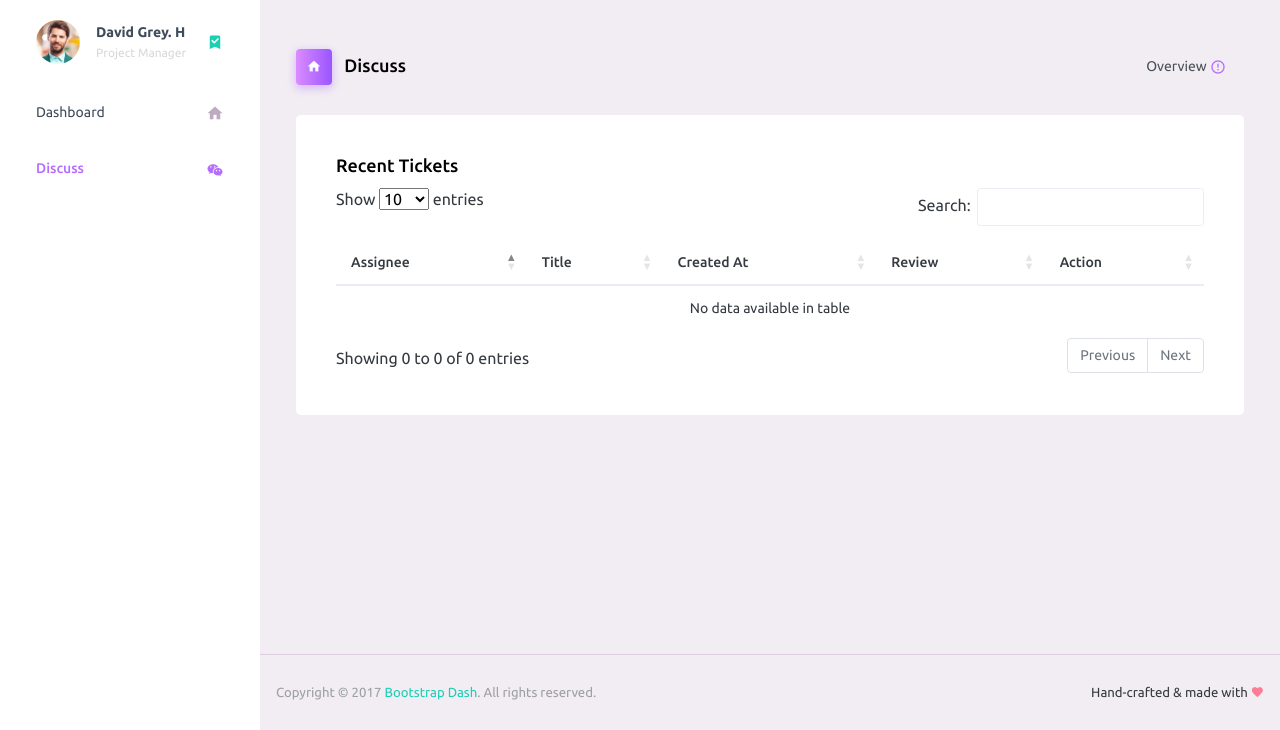
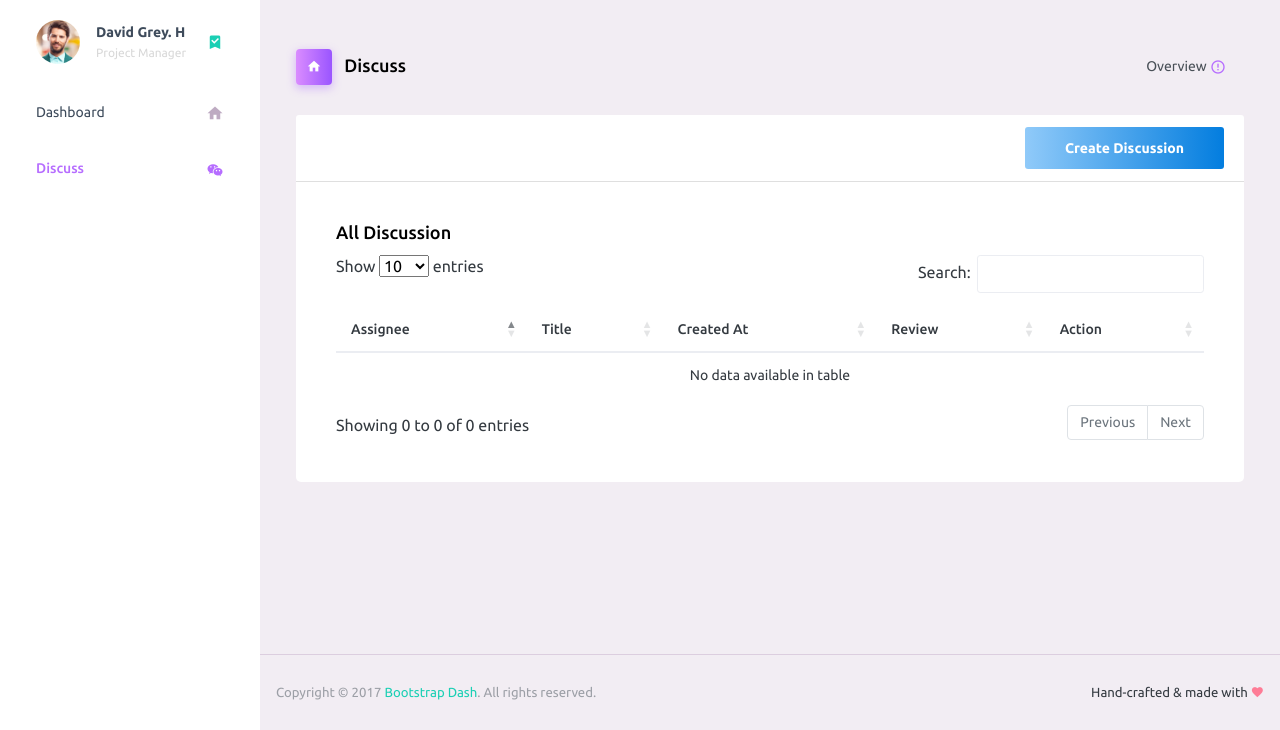
Before and after one commit to capteinn/wediscuss.id, a CodeIgniter app: page /database/index.php/discuss in a window 1280 px wide. Shown: the part 70-800 px from the top of the page. Run offline with CodeIgniter, Linux system fonts and the light colour scheme; data that the repository does not hold is empty; some libraries are stand-ins or nearby versions.

Commit message:
add button create discussion

```diff
--- a/application/views/user/discuss.php
+++ b/application/views/user/discuss.php
@@ -18,10 +18,13 @@
   <div class="row">
     <div class="col-12 grid-margin">
       <div class="card">
+        <div class="card-header no-border" style="background-color: white">
+          <button type="button" class="btn btn-gradient-info float-right">Create Discussion</button>
+        </div>
         <div class="card-body">
-          <h4 class="card-title">Recent Tickets</h4>
+          <h4 class="card-title">All Discussion</h4>
           <div class="table-responsive">
-            <table class="table">
+            <table class="table table-hover">
               <thead>
                 <tr>
                   <th>
```
